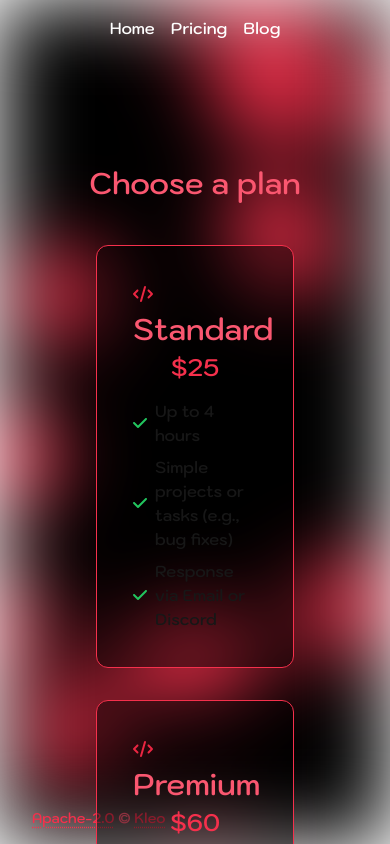
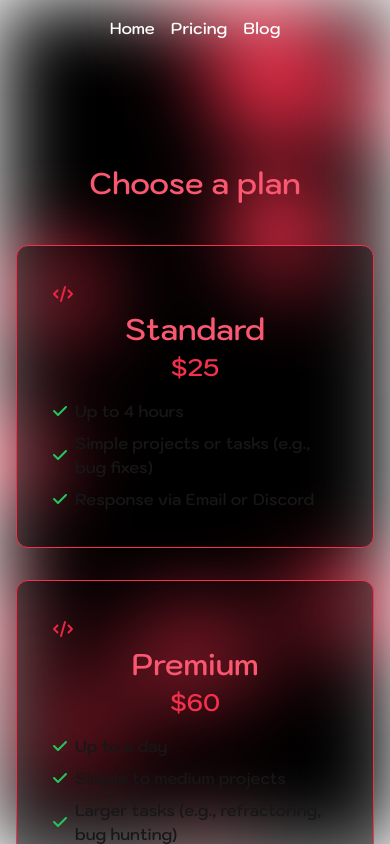
Before and after one commit to kleo-dev/portfolio, a Next.js app: page /pricing in a window 390 px wide. Shown: the top 844 px of the page. Built offline with nearby package versions, Linux system fonts and the light colour scheme.

Commit message:
small mobile fix

```diff
--- a/src/app/page.tsx
+++ b/src/app/page.tsx
@@ -52,7 +52,6 @@ export default function App() {
           </div>
         </div>
       </div>
-      <footer className="px-8 md:px-10 lg:px-15 xl:px-24 text-red-400 prose absolute bottom-0 py-4"><p className="m-0 text-sm"><a className="text-red hover:text-red-400 duration-300 underline decoration-dotted underline-offset-4" target="_blank" rel="noreferrer" href="https://opensource.org/license/apache-2-0">Apache-2.0</a> © <a className="text-red hover:text-red-400 duration-300 underline decoration-dotted underline-offset-4" target="_blank" rel="noreferrer" href="https://github.com/kleo-dev">Kleo</a></p></footer>
     </div>
   );
 }
--- a/src/app/pricing/page.tsx
+++ b/src/app/pricing/page.tsx
@@ -7,10 +7,9 @@ export default function Pricing() {
         <div>
             <Background/>
             <div className="content-center w-full lg:mx-auto pt-16 lg:pt-0 relative z-20 pb-16 md:pb-0">
-            <div className="w-full max-w-screen-lg mx-auto">
-                <div className="px-8 md:px-10 lg:px-15 xl:px-24"></div>
+                <div className="w-full max-w-screen-lg mx-auto px-4 md:px-10">
                     <h1 className="pt-10 w-max mx-auto text-red-400">Choose a plan</h1>
-                    <div className="px-24 pt-10 h-full grid grid-cols-1 lg:grid-cols-2 grid-rows-2 gap-8">
+                    <div className="pt-10 h-full grid grid-cols-1 lg:grid-cols-2 grid-rows-2 gap-8">
                         <div className="h-full rounded-xl bg-transparent-ish border border-red p-9">
                             <FontAwesomeIcon className="w-max mx-auto text-red-600" icon={faCode} width={35}/>
                             <h1 className="w-max mx-auto text-red-400">Standard</h1>
@@ -77,7 +76,6 @@ export default function Pricing() {
                     </div>
                 </div>
             </div>
-            <footer className="px-8 md:px-10 lg:px-15 xl:px-24 text-red-400 prose absolute bottom-0 py-4"><p className="m-0 text-sm"><a className="text-red hover:text-red-400 duration-300 underline decoration-dotted underline-offset-4" target="_blank" rel="noreferrer" href="https://opensource.org/license/apache-2-0">Apache-2.0</a> © <a className="text-red hover:text-red-400 duration-300 underline decoration-dotted underline-offset-4" target="_blank" rel="noreferrer" href="https://github.com/kleo-dev">Kleo</a></p></footer>
         </div>
     )
 }
```
